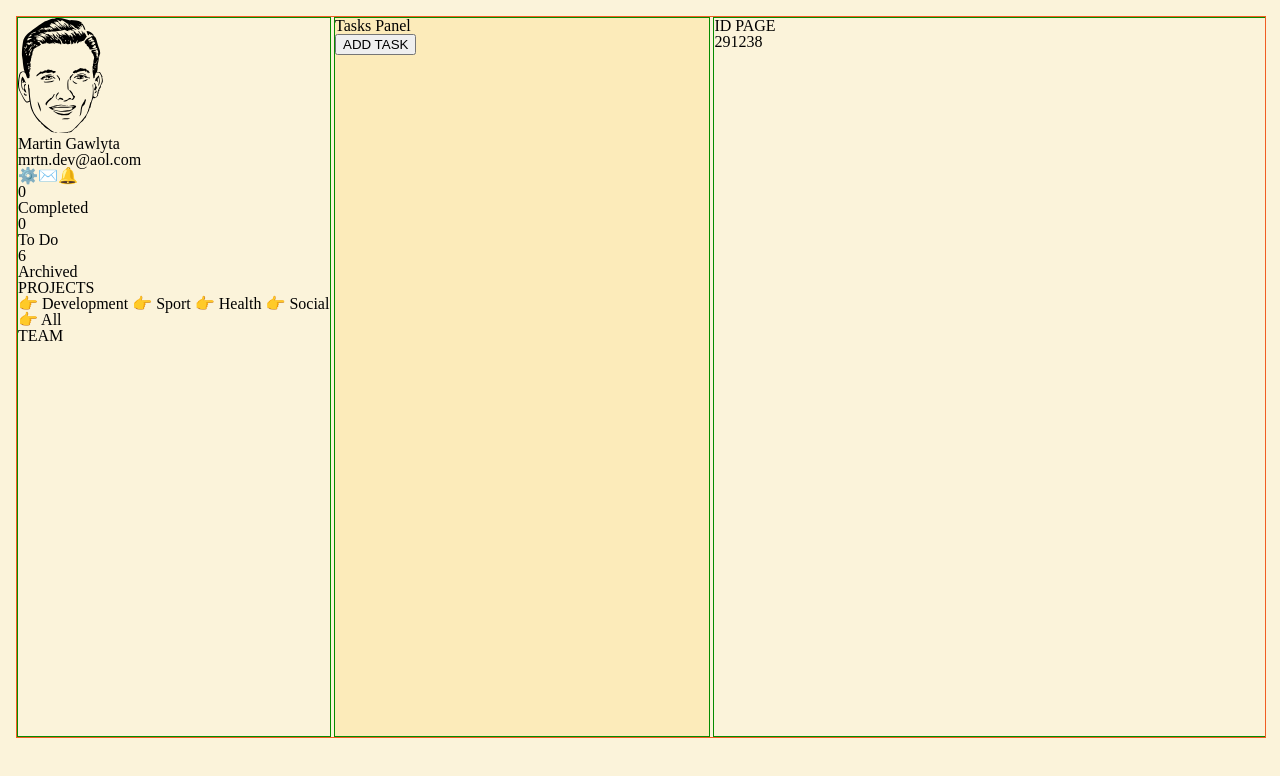
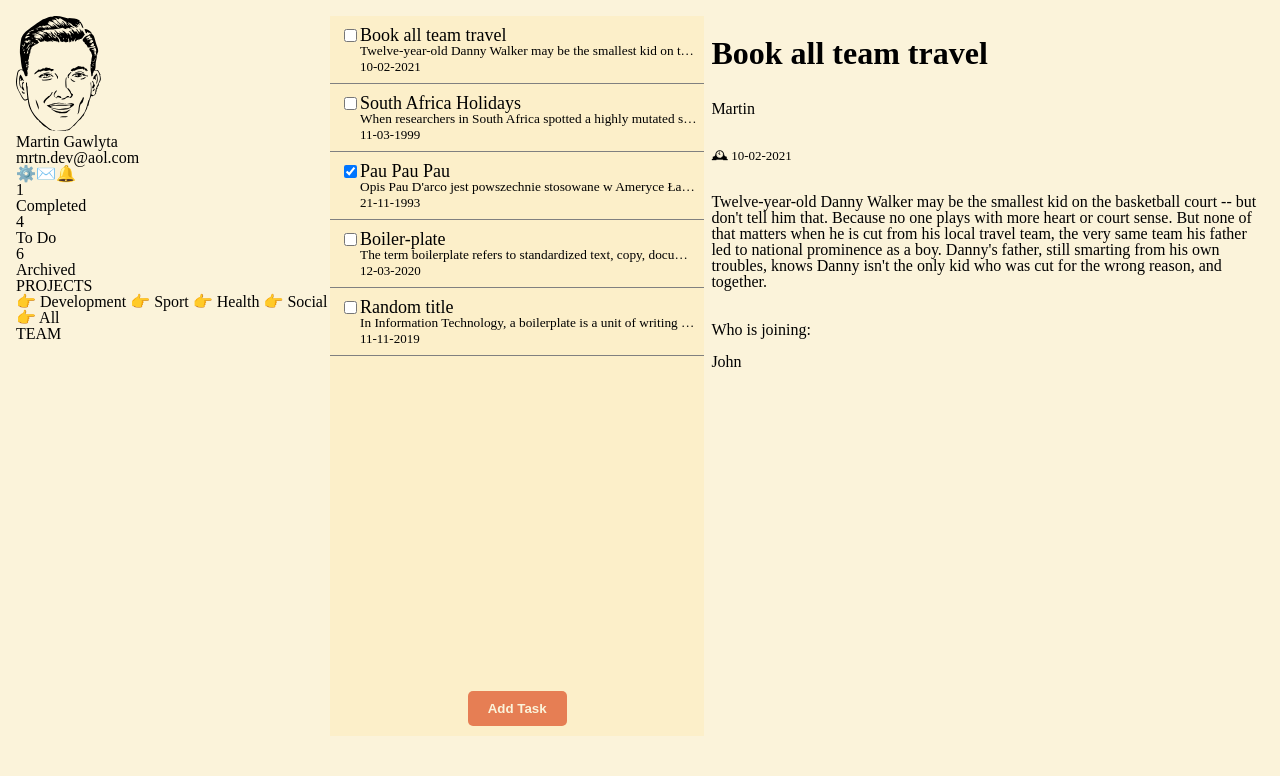
Before and after one commit to mlvrkhn/nuxt-teams, a Nuxt app: page /task/291238 in a window 1280 px wide. Shown: the top 776 px of the page. Built offline with nearby package versions, Linux system fonts and the light colour scheme; data requests are answered from the project's data file.

Commit message:
Add styling to TaskPanel, add Create Page

```diff
--- a/assets/scss/_variables.scss
+++ b/assets/scss/_variables.scss
@@ -1,5 +1,6 @@
 $yellow: #f3d268;
 $blue: #324376;
 $bg: #fbf3da;
-$bg-darker: #fcebba;
-$btn: #f05d23;
+$bg-darker: #fcefc9;
+$btn: #e67e54;
+$btn-darker: #f74600;
--- a/assets/scss/main.scss
+++ b/assets/scss/main.scss
@@ -7,16 +7,16 @@ body {
         background-color: $bg;
     }
 }
+a {
+    text-decoration: none;
+    color: inherit;
+}
 
 .container {
     &--main {
         width: 100%;
-        border: 1px solid $btn;
-        gap: 5px;
-        // display: flex;
-        // flex-direction: row;
-        // justify-content: center;
         height: 90vh;
+        gap: 2px;
         overflow: hidden;
         display: grid;
         grid-template-columns: 25% 30% 45%;
@@ -24,12 +24,24 @@ body {
     }
     &--column {
         width: 100%;
-        border: 1px solid rgb(5, 139, 0);
+    }
+    &--task-list {
+        height: 100%;
+        display: flex;
+        flex-direction: column;
+        align-items: center;
+        justify-content: space-between;
     }
     &--nuxt {
-        border: 3px solid rgb(5, 139, 0);
+        display: flex;
+        flex-direction: column;
+        align-items: center;
     }
     .middle {
         background-color: $bg-darker;
     }
+    .right {
+        display: flex;
+        justify-content: center;
+    }
 }
--- a/components/SubmitButton.vue
+++ b/components/SubmitButton.vue
@@ -1,6 +1,6 @@
 <template>
     <router-link to="/task/create">
-        <button class="submit-button" type="submit">ADD TASK</button>
+        <button class="submit-button" type="submit">Add Task</button>
     </router-link>
 </template>
 
@@ -8,4 +8,21 @@
 export default {};
 </script>
 
-<style lang="scss" scoped></style>
+<style lang="scss" scoped>
+@import "../assets/scss/variables.scss";
+
+.submit-button {
+    background-color: $btn;
+    padding: 10px 20px;
+    border: none;
+    border-radius: 5px;
+    color: $bg;
+    font-weight: 700;
+
+    margin-bottom: 10px;
+    &:hover {
+        background-color: $btn-darker;
+        transform: scale(0.98);
+    }
+}
+</style>
--- a/components/TasksPanel.vue
+++ b/components/TasksPanel.vue
@@ -1,36 +1,32 @@
 <template>
-    <div class="">
-        <ul class="">
-            <h1>Tasks Panel</h1>
-            <!-- <li
+    <div class="container container--task-list">
+        <ul class="task--list">
+            <li
                 v-for="(task, index) in searchResults"
                 :key="index"
                 :task="task"
+                class="task--list_item"
             >
-                <div class="">
-                    <label for="">
+                <label for="toggle-button">
                     <input
                         id="toggle-button"
-                            type=""
-                            class=""
+                        type="checkbox"
+                        class="list_item--checkbox"
                         :checked="task.isCompleted"
                         @click="toggleTaskStatus(task)"
                     />
                 </label>
-                    <router-link
-                        :to="{ name: 'tasks', params: { id: task.id } }"
-                        class="link"
+                <NuxtLink
+                    :to="{ name: 'task-id', params: { id: task.id } }"
+                    class="task--wrapper"
                 >
-                        <div class="">
-                            <h3>{{ task.title }}</h3>
-                            <p class="">
+                    <h3 class="task--title">{{ task.title }}</h3>
+                    <p class="task--description cut-text">
                         {{ task.description }}
                     </p>
-                            <p class="">{{ task.date }}</p>
-                        </div>
-                    </router-link>
-                </div>
-            </li> -->
+                    <p class="task--date">{{ task.date }}</p>
+                </NuxtLink>
+            </li>
         </ul>
         <submit-button />
     </div>
@@ -41,9 +37,9 @@ import { mapState } from "vuex";
 export default {
     computed: {
         ...mapState({
-            tasks: state => state.tasks.tasks,
-            activeFilter: state => state.activeFilter,
-            searchQuery: state => state.searchQuery
+            tasks: state => state.task.tasks,
+            activeFilter: state => state.central.activeFilter,
+            searchQuery: state => state.central.searchQuery
         }),
         filteredTasks() {
             if (this.activeFilter === "All") {
@@ -75,11 +71,60 @@ export default {
             });
         }
     },
+    created() {
+        this.getTasks();
+    },
     methods: {
         toggleTaskStatus(task) {
-            this.$store.dispatch("tasks/toggleTaskStatus", task);
+            this.$store.dispatch("task/toggleTaskStatus", task);
+        },
+        getTasks() {
+            this.$store.dispatch("task/fetchTasks");
         }
     }
 };
 </script>
-<style lang="scss" scoped></style>
+<style lang="scss" scoped>
+@import "../assets/scss/variables.scss";
+.task--list {
+    width: 100%;
+    &_item {
+        padding: 10px 10px;
+        border-bottom: 1px solid grey;
+        display: flex;
+        flex-direction: row;
+        &:hover {
+            background-color: $yellow;
+        }
+        /* display: flex; */
+        /* flex-direction: row; */
+    }
+}
+.task {
+    &--wrapper {
+        display: flex;
+        flex-direction: column;
+        width: 100%;
+    }
+    &--title {
+        font-size: large;
+    }
+    &--description {
+        font-size: smaller;
+        width: 95%;
+    }
+    &--date {
+        font-size: small;
+    }
+    .active {
+        color: red;
+    }
+}
+.cut-text {
+    text-overflow: ellipsis;
+    -webkit-line-clamp: 3;
+    overflow: hidden;
+    height: 1.2em;
+    white-space: nowrap;
+}
+</style>
--- a/db.json
+++ b/db.json
@@ -10,7 +10,7 @@
       "description": "Twelve-year-old Danny Walker may be the smallest kid on the basketball court -- but don't tell him that. Because no one plays with more heart or court sense. But none of that matters when he is cut from his local travel team, the very same team his father led to national prominence as a boy. Danny's father, still smarting from his own troubles, knows Danny isn't the only kid who was cut for the wrong reason, and together.",
       "category": "Development",
       "date": "10-02-2021",
-			"isCompleted": true,
+      "isCompleted": false,
       "attendees": [
         {
           "id": 4,
@@ -28,7 +28,7 @@
       "description": "When researchers in South Africa spotted a highly mutated strain of coronavirus driving the country’s second wave in late 2020, they called it variant 501Y.V2. Naming schemes developed by other scientists have called it B.1.351, 20H/501Y.V2 and GH/501Y.V2. But many media outlets — and some scientists — describe the same virus as ‘the South African variant’.",
       "category": "Social",
       "date": "11-03-1999",
-			"isCompleted": true,
+      "isCompleted": false,
       "attendees": [
         {
           "id": 5,
@@ -50,7 +50,7 @@
       "description": "Opis Pau D'arco jest powszechnie stosowane w Ameryce Łacińskiej, jak i Europie. Niektórzy uważają, że jest to najcenniejszy skarb ze spuścizny indiańskiej.",
       "category": "Social",
       "date": "21-11-1993",
-			"isCompleted": false,
+      "isCompleted": true,
       "attendees": [
         {
           "id": 7,
--- a/package.json
+++ b/package.json
@@ -13,7 +13,8 @@
     "dependencies": {
         "@nuxtjs/axios": "^5.13.6",
         "core-js": "^3.15.1",
-        "nuxt": "^2.15.7"
+        "nuxt": "^2.15.7",
+        "vuejs-datepicker": "^1.6.2"
     },
     "devDependencies": {
         "@babel/eslint-parser": "^7.14.7",
--- a/pages/index.vue
+++ b/pages/index.vue
@@ -1,13 +1,17 @@
 <template>
     <div class="container container--nuxt">
-        <div class="container">
-            <h1>Index</h1>
+        <div class="container--info">
+            <p>Select your task for details or create a new one</p>
         </div>
-        <NuxtLink to="task/create">Create Task</NuxtLink>
     </div>
 </template>
 
 <script>
 export default {};
 </script>
-<style></style>
+<style>
+.container--info {
+    align-content: center;
+    justify-self: center;
+}
+</style>
--- a/pages/task/_id.vue
+++ b/pages/task/_id.vue
@@ -1,14 +1,62 @@
 <template>
-    <div>
-        <h1>ID PAGE</h1>
-        <p>
-            {{ $route.params.id }}
-        </p>
+    <div class="column details-container">
+        <h2 class="task-details__title">{{ task.title }}</h2>
+        <h2 class="task-details__user">{{ user.name }}</h2>
+        <p class="task-details__date">🕰 {{ task.date }}</p>
+        <p class="task-details__description">{{ task.description }}</p>
+        <span v-show="task.isCompleted" class="task-details__completed">✅ Completed!</span>
+        <label class="task-details__attendees-label">Who is joining:</label>
+        <ul class="task-details__attendees-list">
+            <li v-for="(a, i) in task.attendees" :key="i">{{ a.name }}</li>
+        </ul>
     </div>
 </template>
 
 <script>
-export default {};
+import { mapState } from "vuex";
+
+export default {
+    computed: {
+        taskID() {
+            return this.$route.params.id;
+        },
+        ...mapState({
+            task: state => state.task.task,
+            user: state => state.user.user
+        })
+    },
+    created() {
+        this.getTask();
+    },
+    methods: {
+        getTask() {
+            this.$store.dispatch("task/fetchTask", this.taskID);
+        }
+    }
+};
 </script>
 
-<style lang="scss" scoped></style>
+<style scoped lang="scss">
+.details-container {
+    display: flex;
+    padding: 5px;
+    flex-direction: column;
+    text-align: left;
+    > * {
+        margin: 1rem 0;
+    }
+}
+.task-details {
+    &__title {
+        font-size: xx-large;
+        font-weight: 700;
+    }
+    &__date {
+        font-size: small;
+    }
+    &__attendees-label {
+        margin-bottom: 0;
+        font-weight: 500;
+    }
+}
+</style>
--- a/pages/task/create.vue
+++ b/pages/task/create.vue
@@ -1,9 +1,100 @@
 <template>
-    <h1>Create Task</h1>
+    <div class="form-container">
+        <h1>Add new task</h1>
+        <form class="task-form" @submit.prevent="handleSubmit">
+            <input v-model="task.title" type="text" placeholder="Title" />
+            <textarea
+                v-model="task.description"
+                type="text"
+                placeholder="Description"
+            />
+            <select v-model="task.category">
+                <option>Teambuilding</option>
+                <option>Other</option>
+            </select>
+            <datepicker
+                v-model="task.date"
+                class="datepicker"
+                placeholder="Select a date"
+            />
+            <button type="submit">Add</button>
+        </form>
+    </div>
 </template>
 
 <script>
-export default {};
+import Datepicker from "vuejs-datepicker";
+import TaskService from "@/services/TaskService";
+
+export default {
+    components: {
+        Datepicker
+    },
+    data() {
+        return {
+            task: this.createNewTask()
+        };
+    },
+    computed: {},
+    methods: {
+        handleSubmit() {
+            this.$store
+                .dispatch("tasks/createTask", this.task)
+                .then(() => {
+                    TaskService.postTask(this.task);
+                    this.task = this.createNewTask();
+                })
+                .catch(err => {
+                    console.log(
+                        "Something went wrong with you TASK",
+                        err.message
+                    );
+                });
+        },
+        createNewTask() {
+            const id = Math.floor(
+                Math.random()
+                    .toString(16)
+                    .slice(2)
+            );
+            const owner = this.getUser;
+
+            return {
+                id,
+                owner,
+                category: "",
+                title: "",
+                description: "",
+                date: "",
+                isCompleted: false,
+                attendees: []
+            };
+        }
+    }
+};
 </script>
 
-<style lang="scss" scoped></style>
+<style scoped lang="scss">
+@import "../../assets/scss/variables.scss";
+
+.form-container {
+    display: flex;
+    flex-direction: column;
+    align-items: center;
+}
+
+.task-form {
+    display: flex;
+    flex-direction: column;
+    width: 90%;
+    justify-content: center;
+
+    > * {
+        margin: 5px 0;
+    }
+}
+
+.datepicker {
+    text-align: center;
+}
+</style>
--- a/pages/task/index.vue
+++ b/pages/task/index.vue
@@ -1,6 +1,6 @@
 <template>
     <div>
-        <h2>You are on /task page</h2>
+        <h2>You are on /task</h2>
     </div>
 </template>
 
--- a/services/TaskService.js
+++ b/services/TaskService.js
@@ -2,7 +2,7 @@ import axios from "axios";
 
 const apiClient = axios.create({
     // baseURL: 'http://my-json-server.typicode.com/mlvrkhn/v-teams/',
-    baseURL: "http://localhost:3000/",
+    baseURL: "http://localhost:3002/",
     withCredentials: false,
     headers: {
         Accept: "application/json",
```
Also changed, not shown: .eslintrc.js, 2 other files (tests, documents, lock files or other folders). Lines whose indentation alone changed are shown as unchanged.
